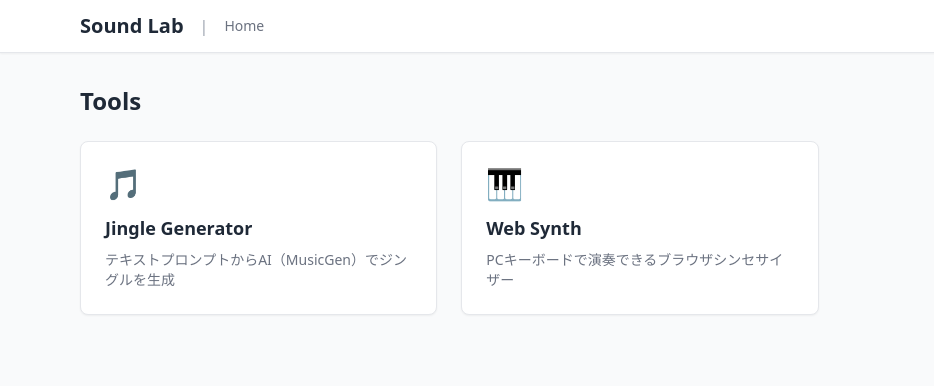
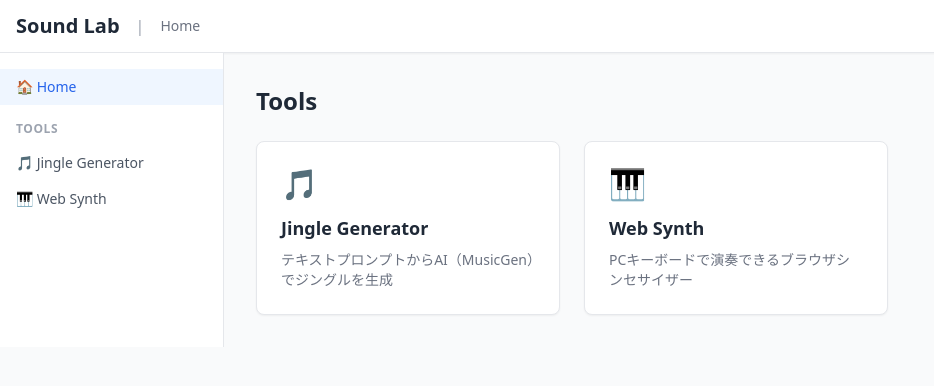
Before and after one commit to akiraak/sound-lab, a FastAPI app: page / in a window 1280 px wide. Shown: the top 386 px of the page, without its empty margins (0-934 px from the left). Run offline with FastAPI, Linux system fonts and the light colour scheme; some libraries are stand-ins or nearby versions.

Commit message:
web: ツール一覧を左ペイン（サイドバー）に常時表示
Jinja2グローバル変数でTOOLSを全テンプレートに注入し、
base.htmlにサイドバーナビゲーションを追加。現在のページをハイライト表示。

Co-Authored-By: Claude Opus 4.6 <noreply@anthropic.com>

```diff
--- a/web/src/soundlab_web/app.py
+++ b/web/src/soundlab_web/app.py
@@ -28,6 +28,7 @@ def create_app() -> FastAPI:
     app = FastAPI(title="Sound Lab", lifespan=lifespan)
     app.state.config = config
     app.state.templates = Jinja2Templates(directory=str(TEMPLATES_DIR))
+    app.state.templates.env.globals["tools"] = dashboard.TOOLS
 
     app.mount("/static", StaticFiles(directory=str(STATIC_DIR)), name="static")
     app.include_router(dashboard.router)
--- a/web/src/soundlab_web/templates/base.html
+++ b/web/src/soundlab_web/templates/base.html
@@ -10,15 +10,32 @@
 </head>
 <body class="bg-gray-50 min-h-screen">
     <nav class="bg-white shadow-sm border-b">
-        <div class="max-w-6xl mx-auto px-4 py-3 flex items-center gap-4">
+        <div class="px-4 py-3 flex items-center gap-4">
             <a href="/" class="text-xl font-bold text-gray-800">Sound Lab</a>
-            <span class="text-gray-400">|</span>
-            <a href="/" class="text-sm text-gray-500 hover:text-gray-700">Home</a>
+            <span class="text-gray-400 hidden lg:inline">|</span>
+            <a href="/" class="text-sm text-gray-500 hover:text-gray-700 hidden lg:inline">Home</a>
         </div>
     </nav>
-    <main class="max-w-6xl mx-auto px-4 py-8">
-        {% block content %}{% endblock %}
-    </main>
+    <div class="flex flex-1">
+        <aside class="hidden lg:block w-56 bg-white border-r shrink-0">
+            <nav class="py-4">
+                <a href="/"
+                   class="flex items-center gap-2 px-4 py-2 text-sm {% if request.url.path == '/' %}text-blue-600 bg-blue-50 font-medium{% else %}text-gray-600 hover:bg-gray-50{% endif %}">
+                    🏠 Home
+                </a>
+                <div class="px-4 pt-4 pb-2 text-xs font-semibold text-gray-400 uppercase tracking-wider">Tools</div>
+                {% for tool in tools %}
+                <a href="{{ tool.route }}"
+                   class="flex items-center gap-2 px-4 py-2 text-sm {% if request.url.path.startswith(tool.route) %}text-blue-600 bg-blue-50 font-medium{% else %}text-gray-600 hover:bg-gray-50{% endif %}">
+                    {{ tool.icon }} {{ tool.name }}
+                </a>
+                {% endfor %}
+            </nav>
+        </aside>
+        <main class="flex-1 max-w-5xl px-4 py-8 lg:px-8">
+            {% block content %}{% endblock %}
+        </main>
+    </div>
     {% block extra_scripts %}{% endblock %}
 </body>
 </html>
```
Also changed, not shown: DONE.md (+1 -0 lines).
